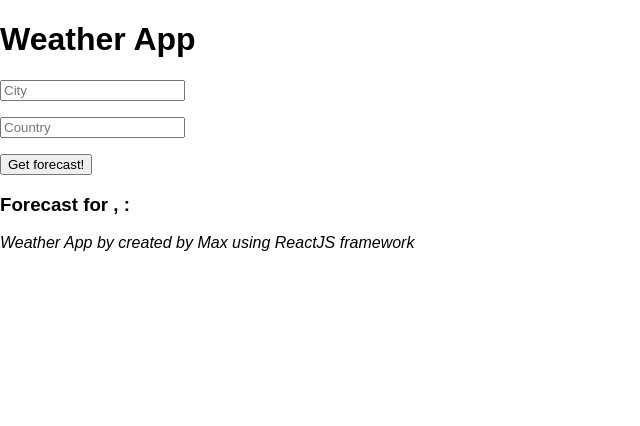
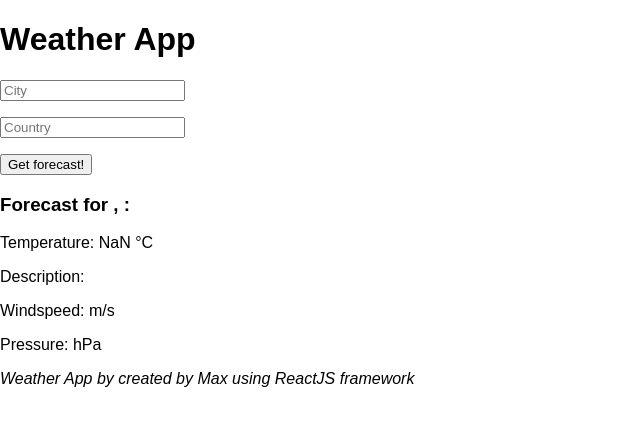
Before and after one commit to maxtwardowski/weatherapp, a React (Create React App) app: page / in a window 1280 px wide. Shown: the top 426 px of the page, without its empty margins (0-640 px from the left). Built offline with nearby package versions, Linux system fonts and the light colour scheme.

Commit message:
'Full' forecast can be now obtained

```diff
--- a/src/App.js
+++ b/src/App.js
@@ -26,6 +26,10 @@ class WeatherApp extends Component {
     this.setState({
       city: forecast_data.name,
       country: forecast_data.sys.country,
+      temperature: forecast_data.main.temp,
+      description: forecast_data.weather[0].description,
+      windspeed: forecast_data.wind.speed,
+      pressure: forecast_data.main.pressure
     });
     console.log(forecast_data);
   }
@@ -38,6 +42,10 @@ class WeatherApp extends Component {
         <Forecast
           city={this.state.city}
           country={this.state.country}
+          temperature={this.state.temperature}
+          description={this.state.description}
+          windspeed={this.state.windspeed}
+          pressure={this.state.pressure}
         />
         <Footer />
       </div>
--- a/src/Forecast.js
+++ b/src/Forecast.js
@@ -1,10 +1,16 @@
 import React, { Component } from 'react';
+
+const celsiusconverter = 273.15;
 
 class Forecast extends Component {
   render () {
     return (
       <div>
         <h3>Forecast for {this.props.city}, {this.props.country}:</h3>
+        <p>Temperature: {(this.props.temperature - celsiusconverter).toPrecision(3)} °C</p>
+        <p>Description: {this.props.description}</p>
+        <p>Windspeed: {this.props.windspeed} m/s</p>
+        <p>Pressure: {this.props.pressure} hPa</p>
       </div>
     );
   }
```
